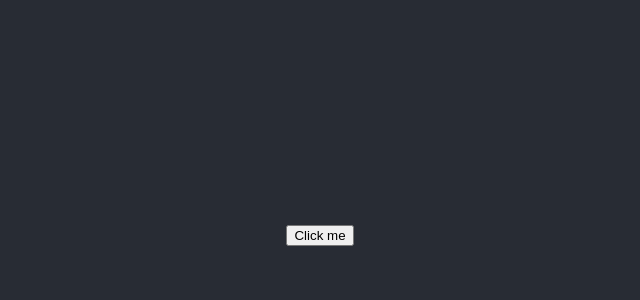
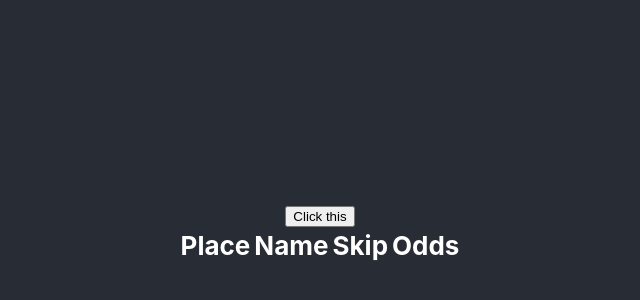
Before and after one commit to fredrikjohnsen/horse-front, a React (Create React App) app: page / in a window 1280 px wide. Shown: the part 170-470 px from the top of the page, without its empty margins (320-960 px from the left). Built offline with nearby package versions, Linux system fonts and the light colour scheme; no server answers.

Commit message:
minor styling

```diff
--- a/src/Components/raceday.js
+++ b/src/Components/raceday.js
@@ -2,15 +2,13 @@ import React from 'react';
 
 const raceday = (props) => {
     return (
-        <div>
             <tr>
                 <td>{props.data.place}</td>
-                <td>{props.data.name}</td>
-                <td>{props.data.skip}</td>
-                <td>{props.data.odds}</td>
+                <td style={{textAlign:"left"}}>{props.data.name}</td>
+                <td style={{textAlign:"left"}}>{props.data.skip}</td>
+                <td style={{textAlign:"right"}}>{props.data.odds}</td>
 
             </tr>
-        </div>
     )
 }
 export default raceday;
--- a/src/Race/Race.js
+++ b/src/Race/Race.js
@@ -25,17 +25,24 @@ class Race extends Component {
     render () {
         let myRaces = null;
         if (this.state.dataLoaded) {
-            myRaces = this.races.map (race => <div>
-                <table>
-                    <tbody> <Raceday data ={race} /></tbody>
-            </table>
+            myRaces = this.races.map (race =>
 
-            </div>)
+                    <Raceday data ={race} ></Raceday>)
         }
         return  <div>
-            <button onClick={this.clickHandler}>Click me</button>
+            <button onClick={ this.clickHandler }>Click this</button>
             <div>
+            <table>
+                    <thead>
+                        <th>Place</th>
+                        <th>Name</th>
+                        <th>Skip</th>
+                        <th>Odds</th>
+                    </thead>
+                    <tbody>
                {myRaces}
+               </tbody>
+               </table>
             </div>
             </div>
     }
```
